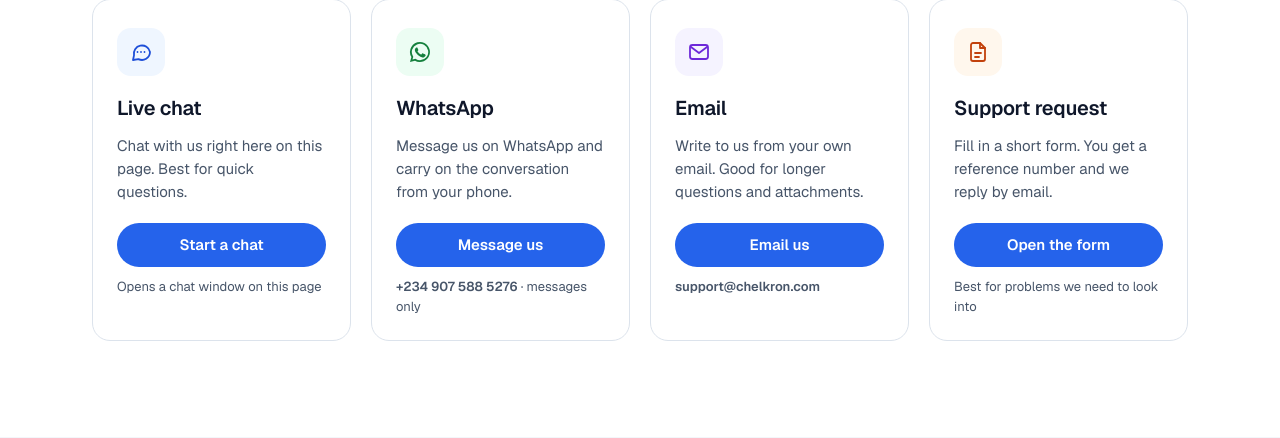
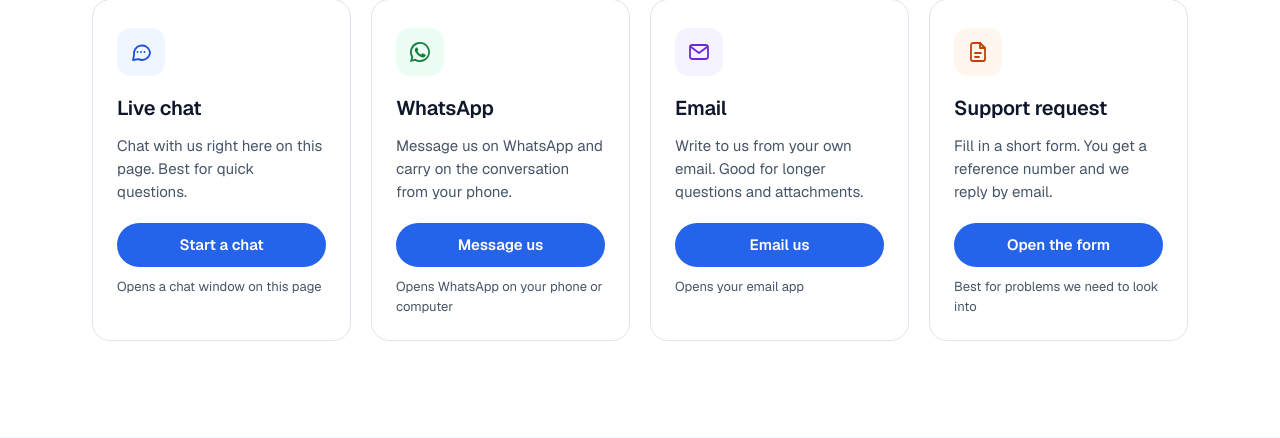
Before and after one commit to chelkron/chelkron-website, a PHP site: page /support/index.html in a window 1280 px wide. Shown: the part 723-1161 px from the top of the page. Run offline with PHP 8.4, Linux system fonts and the light colour scheme; some libraries are stand-ins or nearby versions.

Commit message:
Support page: don't show the WhatsApp number or support email address
The buttons still open WhatsApp and the email app; error messages point to chat and WhatsApp.

Co-Authored-By: Claude Opus 5.5 <noreply@anthropic.com>
Claude-Session: https://claude.ai/code/session_01TehZLgkaxvmJWTgKE9ooZa

```diff
--- a/support/index.html
+++ b/support/index.html
@@ -80,14 +80,14 @@
                 <h3>WhatsApp</h3>
                 <p>Message us on WhatsApp and carry on the conversation from your phone.</p>
                 <a class="btn btn-blue" href="https://wa.me/2349075885276?text=Hello%20Chelkron%20Support%2C%20" target="_blank" rel="noopener">Message us</a>
-                <small class="ch-meta"><a href="https://wa.me/2349075885276" target="_blank" rel="noopener">+234 907 588 5276</a> · messages only</small>
+                <small class="ch-meta">Opens WhatsApp on your phone or computer</small>
             </article>
             <article class="ch">
                 <span class="ch-ic ic-mail" aria-hidden="true"><svg width="24" height="24" viewBox="0 0 24 24" fill="none" stroke="currentColor" stroke-width="1.8" stroke-linecap="round" stroke-linejoin="round"><rect x="3" y="5" width="18" height="14" rx="2.5"/><path d="m4 7 8 6 8-6"/></svg></span>
                 <h3>Email</h3>
                 <p>Write to us from your own email. Good for longer questions and attachments.</p>
                 <a class="btn btn-blue" href="mailto:support@chelkron.com">Email us</a>
-                <small class="ch-meta"><a href="mailto:support@chelkron.com">support@chelkron.com</a></small>
+                <small class="ch-meta">Opens your email app</small>
             </article>
             <article class="ch">
                 <span class="ch-ic ic-form" aria-hidden="true"><svg width="24" height="24" viewBox="0 0 24 24" fill="none" stroke="currentColor" stroke-width="1.8" stroke-linecap="round" stroke-linejoin="round"><path d="M14 3H7a2 2 0 0 0-2 2v14a2 2 0 0 0 2 2h10a2 2 0 0 0 2-2V8Z"/><path d="M14 3v5h5M9 13h6M9 17h4"/></svg></span>
@@ -240,7 +240,7 @@ function sendRequest(e) {
                 f.reset();
             } else { msg.textContent = j.message || 'Something went wrong. Please try again.'; msg.hidden = false; }
         })
-        .catch(function () { msg.textContent = 'We could not send your request. Please check your connection, or email support@chelkron.com.'; msg.hidden = false; })
+        .catch(function () { msg.textContent = 'We could not send your request. Please check your connection, or use live chat or WhatsApp above.'; msg.hidden = false; })
         .then(function () { btn.disabled = false; btn.textContent = 'Send request'; });
     return false;
 }
--- a/support/send.php
+++ b/support/send.php
@@ -65,7 +65,7 @@ function mail_subject(string $s): string {
 }
 $subject = mail_subject("[$ref]$short - $topic - $name");
 $sent = @mail(TO, $subject, $body, implode("\r\n", $headers), '-f' . FROM);
-if (!$sent) done(false, 'We could not send your request just now. Please email ' . TO . ' or message us on WhatsApp.', $json);
+if (!$sent) done(false, 'We could not send your request just now. Please try again, or use live chat or WhatsApp.', $json);
 
 $hits[] = time();
 @file_put_contents($file, json_encode(array_values($hits)), LOCK_EX);
```
